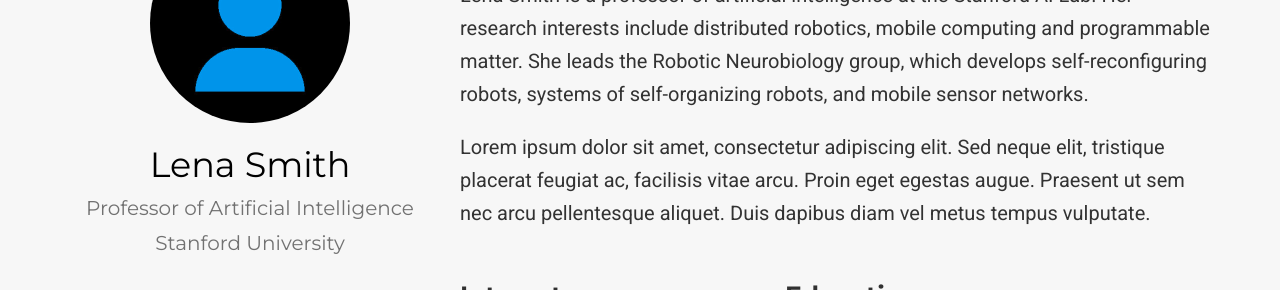
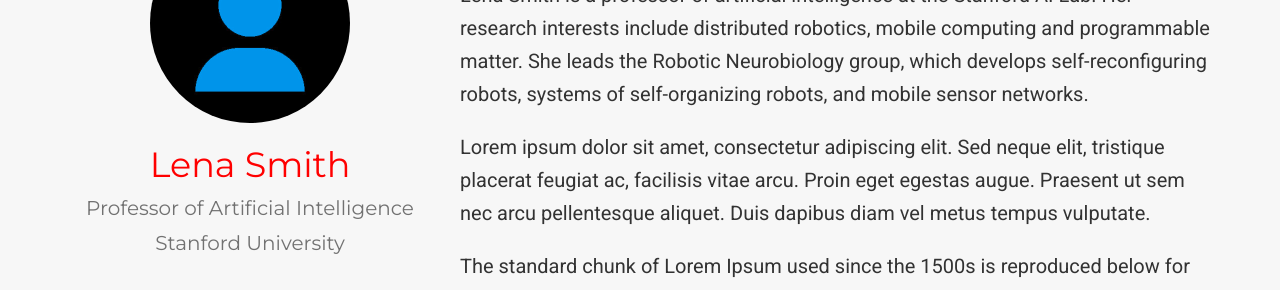
Before and after one commit to tarek-chayya/tarek-chayya.github.io, a plain HTML site: page index.html in a window 1280 px wide. Shown: the part 825-1115 px from the top of the page. Drawn offline with nearby package versions, Linux system fonts and the light colour scheme; no server answers; some icons are missing.

Commit message:
Publish site

```diff
--- a/index.html
+++ b/index.html
@@ -309,6 +309,8 @@ url('/img/headers/bubbles-wide.jpg');
 <p>Lena Smith is a professor of artificial intelligence at the Stanford AI Lab. Her research interests include distributed robotics, mobile computing and programmable matter. She leads the Robotic Neurobiology group, which develops self-reconfiguring robots, systems of self-organizing robots, and mobile sensor networks.</p>
 
 <p>Lorem ipsum dolor sit amet, consectetur adipiscing elit. Sed neque elit, tristique placerat feugiat ac, facilisis vitae arcu. Proin eget egestas augue. Praesent ut sem nec arcu pellentesque aliquet. Duis dapibus diam vel metus tempus vulputate.</p>
+
+<p>The standard chunk of Lorem Ipsum used since the 1500s is reproduced below for those interested.</p>
 
 
     <div class="row">
--- a/styles.css
+++ b/styles.css
@@ -341,7 +341,7 @@ small,
 #profile .portrait-title h2 {
   font-size: 1.75em;
   font-weight: 300;
-  color: #000000;
+  color:#ff0000;
   margin: 20px 0 10px 0;
 }
 
```
